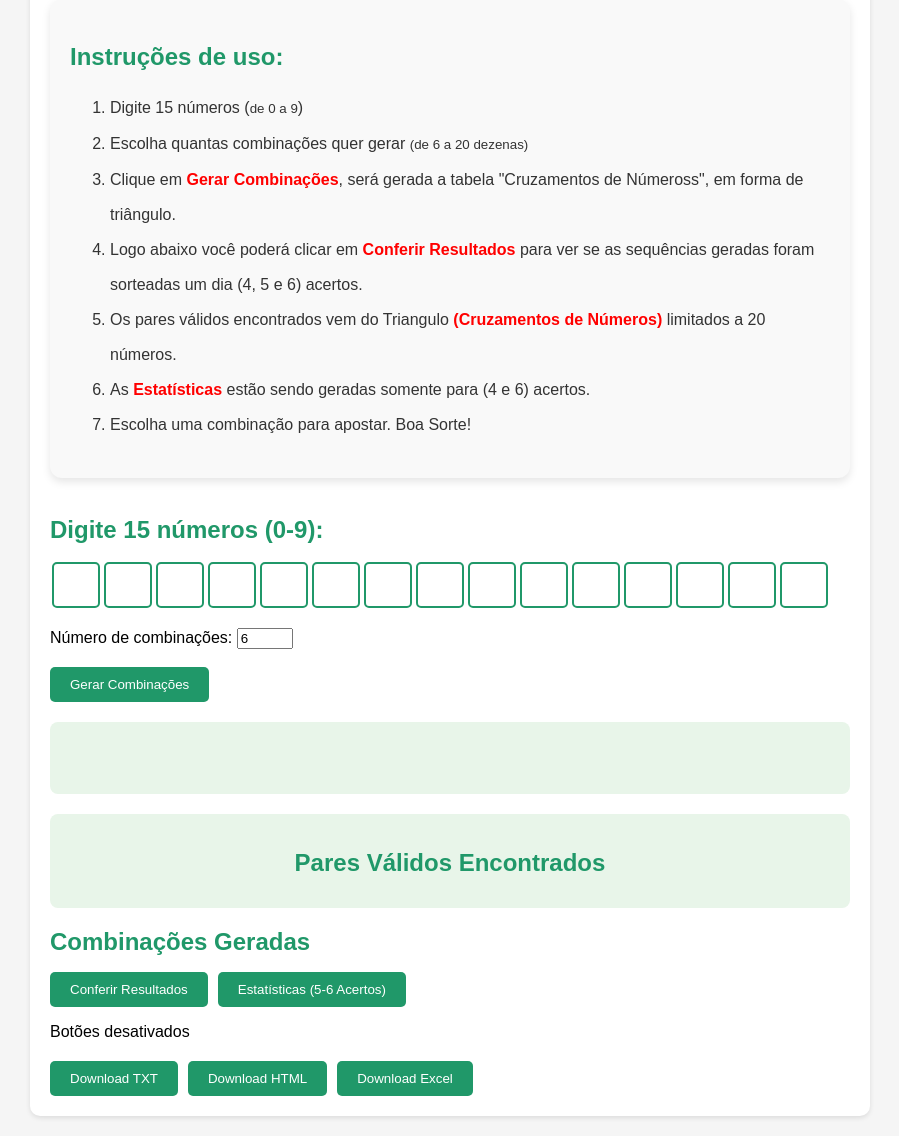
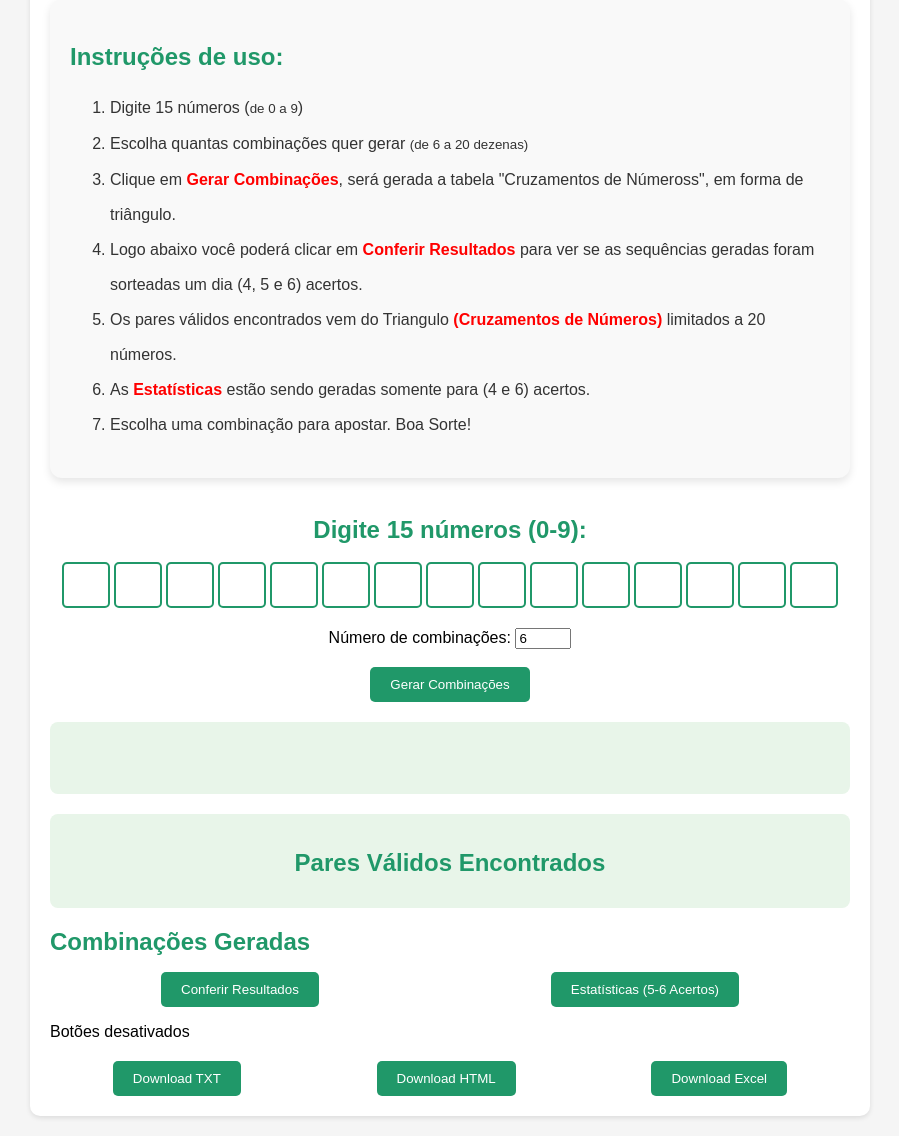
Before and after one commit to projetospyton2025/TabelaCruzamentoNumeros, a Flask app: page / in a window 1280 px wide. Shown: the part 121-1257 px from the top of the page, without its empty margins (190-1089 px from the left). Run offline with Flask 2, Linux system fonts and the light colour scheme.

Commit message:
Update css

```diff
--- a/static/css/style.css
+++ b/static/css/style.css
@@ -60,9 +60,14 @@ body {
 }
 
 .download-buttons {
+   /* display: flex;
+    gap: 10px;
+    margin-top: 20px;*/
     display: flex;
     gap: 10px;
     margin-top: 20px;
+    justify-content: center; /* Centraliza horizontalmente */
+    align-items: center; /* Centraliza verticalmente */
 }
 button {
     background-color: var(--mega-sena-green);
@@ -72,6 +77,12 @@ button {
     border-radius: 5px;
     cursor: pointer;
     transition: background-color 0.3s;
+    align-items: center;
+}
+/* Para garantir que outros botões individuais também fiquem centralizados */
+button {
+    margin: 0 auto;
+    display: inline-block;
 }
 /*SE ALTERAR OS BOTÕES ALTERE TBM O CHECK-RESULTS */
 
@@ -193,10 +204,16 @@ button:hover {
 }
 
 .button-group {
+    /*display: flex;
+    gap: 10px;
+    margin: 15px 0;*/
     display: flex;
     gap: 10px;
     margin: 15px 0;
+    justify-content: center; /* Centraliza horizontalmente */
+    align-items: center; /* Centraliza verticalmente */
 }
+
 .acertado {
     color: red;
     font-weight: bold;
@@ -210,3 +227,7 @@ button:hover {
     padding: 10px;
     white-space: nowrap;
 }
+/* Para centralizar o botão de Gerar Combinações também */
+.input-section {
+    text-align: center; /* Centraliza o botão "Gerar Combinações" */
+}
```
Also changed, not shown: 1 other file.
